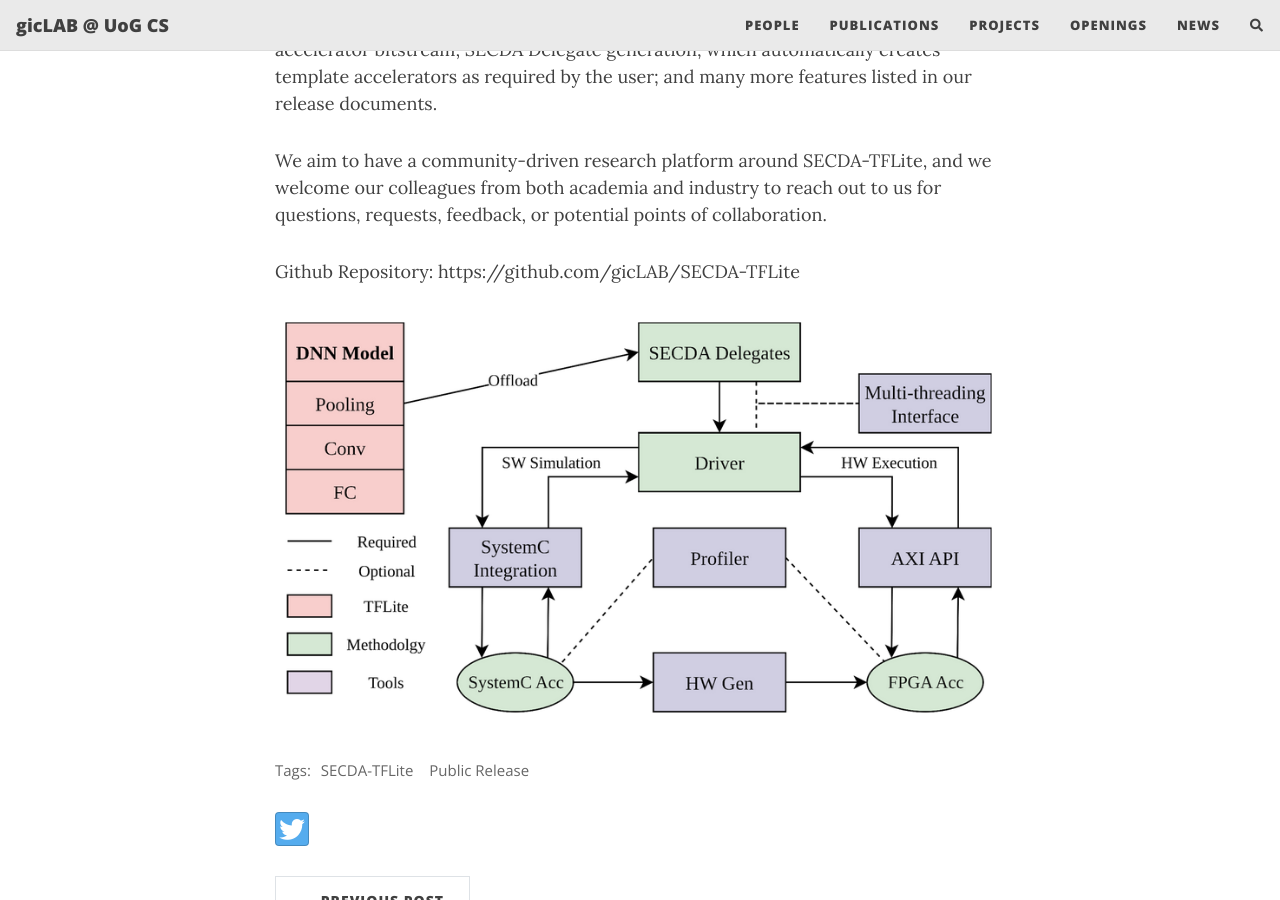
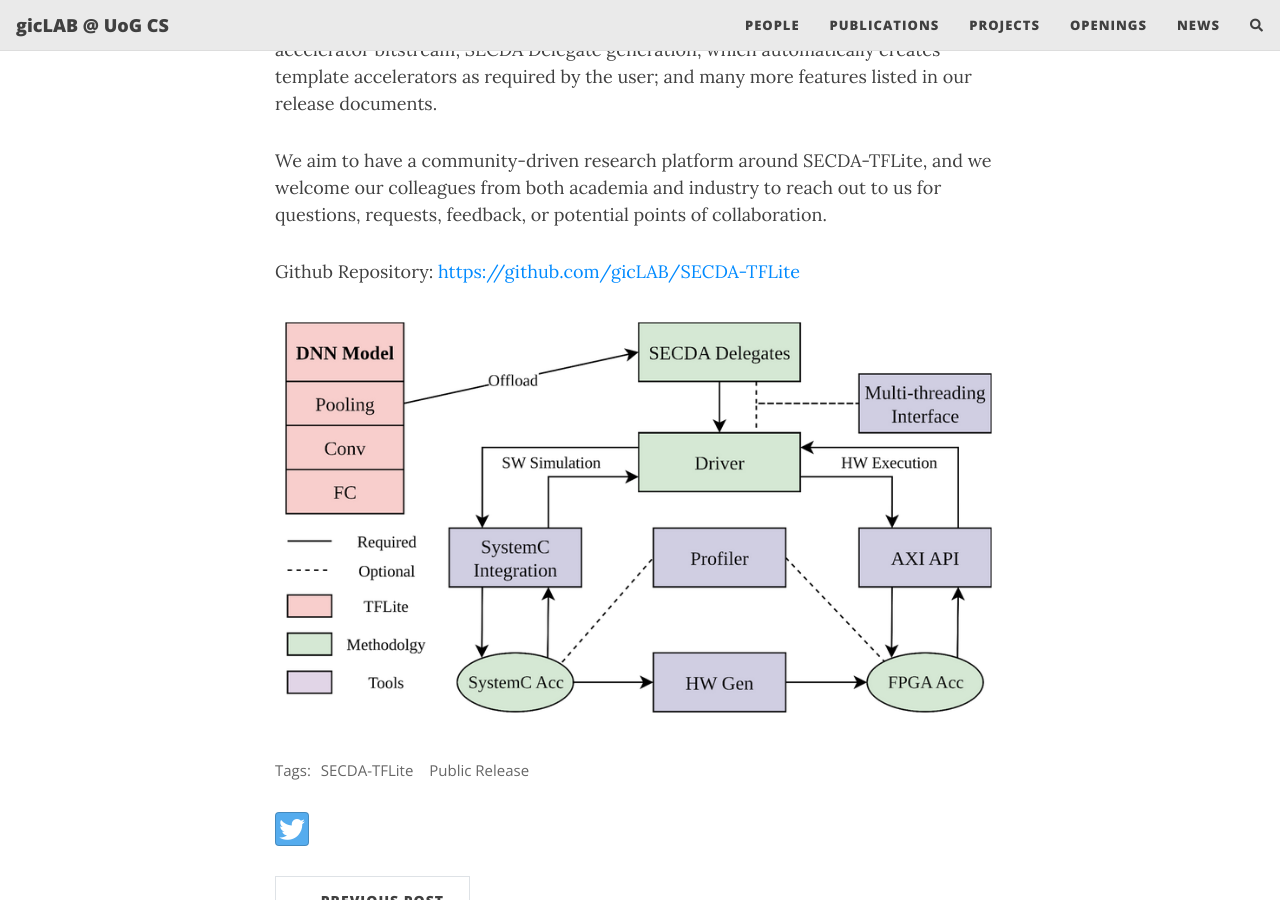
Before and after one commit to gicLAB/gicLAB.github.io, a Jekyll site: the page built from _posts/2025-08-11-secda-tflite-v2-release.md, in a window 1280 px wide and 900 px high, scrolled down 545 px. Built offline with Jekyll 4.4.1, drawn with Linux system fonts in a browser that asks for light colours; nearby versions of some CDN libraries; comment, search, counter and statistics services are not loaded; some of the changed lines change nothing that is shown.

Commit message:
clickable_linx_fix

```diff
--- a/_posts/2025-08-11-secda-tflite-v2-release.md
+++ b/_posts/2025-08-11-secda-tflite-v2-release.md
@@ -11,6 +11,6 @@ Quick summary of the new tools: Benchmarking Suite for automated evaluation and
 
 We aim to have a community-driven research platform around SECDA-TFLite, and we welcome our colleagues from both academia and industry to reach out to us for questions, requests, feedback, or potential points of collaboration.
 
-Github Repository: https://github.com/gicLAB/SECDA-TFLite
+Github Repository: [https://github.com/gicLAB/SECDA-TFLite](https://github.com/gicLAB/SECDA-TFLite)
 
 ![SECDA-TFLite v2 Diagram](/assets/img/secda-tflite-diagram.png)
```
